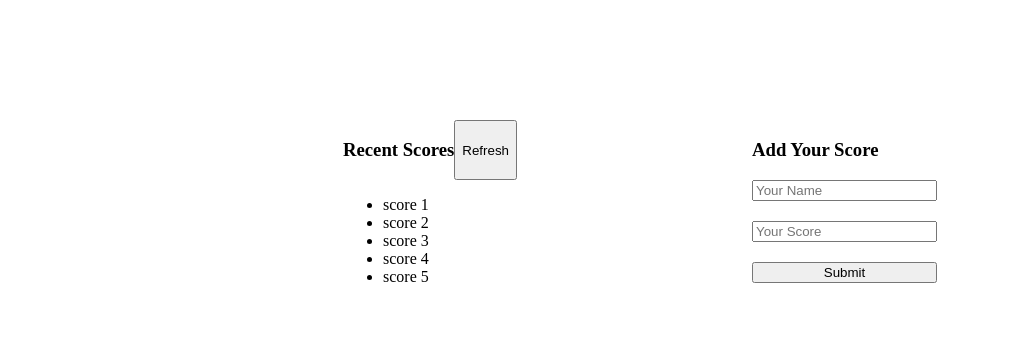
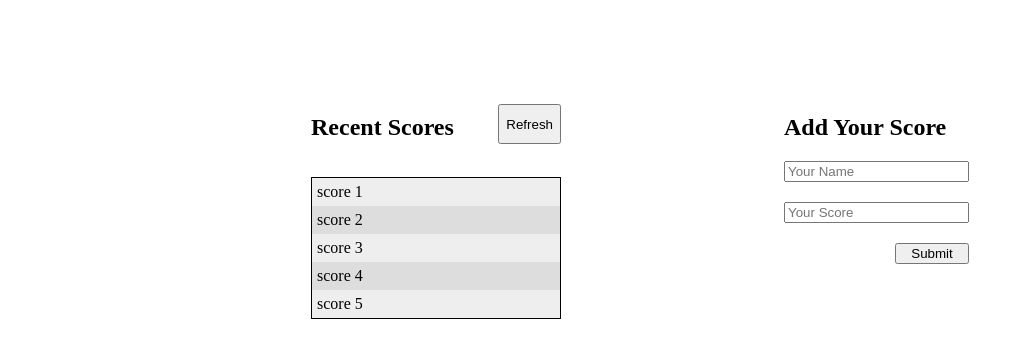
Before and after one commit to MoRaad97/Leaderboard, a website built with webpack: page src/template.html in a window 1280 px wide. Shown: the part 155-512 px from the top of the page, without its empty margins (0-1024 px from the left). Built offline with nearby package versions, Linux system fonts and the light colour scheme.

Commit message:
Fix the style

```diff
--- a/src/styles/index.css
+++ b/src/styles/index.css
@@ -14,9 +14,10 @@ h1 {
   padding: 100px;
   display: flex;
   justify-content: space-evenly;
+  gap: 20px;
 }
 
-.title-refresh{
+.title-refresh {
   display: flex;
   justify-content: space-between;
 }
@@ -26,3 +27,32 @@ form {
   flex-direction: column;
   gap: 20px;
 }
+
+.recent-scores {
+    width: 250px;
+  }
+
+.recent-scores ul > li {
+    padding: 5px;
+    background-color: #ddd;
+}
+
+.recent-scores ul > li:nth-child(odd) {
+    background-color: #eee;
+}
+
+ul {
+  border: solid 1px;
+  list-style: none;
+  padding: 0;
+}
+
+button {
+  height: 40px;
+  transform: translateY(10px);
+}
+
+input:last-child {
+    width: 40%;
+    align-self: flex-end;
+}
--- a/src/template.html
+++ b/src/template.html
@@ -1,9 +1,9 @@
 <!DOCTYPE html>
 <html lang="en">
   <head>
-    <meta charset="UTF-8">
-    <meta http-equiv="X-UA-Compatible" content="IE=edge">
-    <meta name="viewport" content="width=device-width, initial-scale=1.0">\
+    <meta charset="UTF-8" />
+    <meta http-equiv="X-UA-Compatible" content="IE=edge" />
+    <meta name="viewport" content="width=device-width, initial-scale=1.0" />
     <title>Leader Board</title>
   </head>
   <body>
@@ -13,7 +13,7 @@
         <!-- Recent Scores -->
         <div class="recent-scores">
           <div class="title-refresh">
-                    <h3>Recent Scores</h3>
+            <h2>Recent Scores</h2>
             <button>Refresh</button>
           </div>
           <ul>
@@ -26,11 +26,11 @@
         </div>
         <!-- Add Score -->
         <div class="Add Your Score">
-                <h3>Add Your Score</h3>
+          <h2>Add Your Score</h2>
           <form action="">
-                    <input type="text " placeholder="Your Name">
-                    <input type="text " placeholder="Your Score">
-                    <input type="submit" value="Submit">
+            <input type="text " placeholder="Your Name" />
+            <input type="text " placeholder="Your Score" />
+            <input type="submit" value="Submit" />
           </form>
         </div>
       </div>
```
Lines whose indentation alone changed are shown as unchanged.
